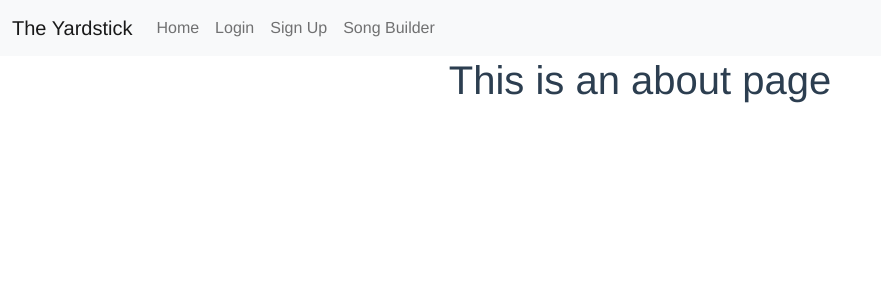
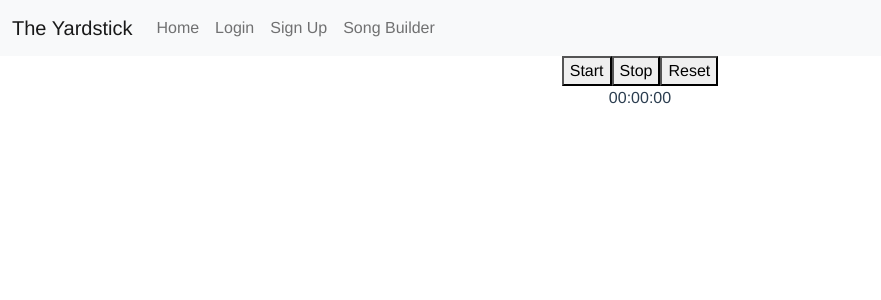
Before and after one commit to cramsel/Final-Capstone-Frontend, a Vue app: page /about in a window 1280 px wide. Shown: the top 300 px of the page, without its empty margins (0-881 px from the left). Built offline with nearby package versions, Linux system fonts and the light colour scheme.

Commit message:
Get to a point where duration can be tracked, but note name cannot

```diff
--- a/src/views/About.vue
+++ b/src/views/About.vue
@@ -1,5 +1,41 @@
+<script>
+export default {
+  name: "App",
+  data() {
+    return {
+      elapsedTime: 0,
+      timer: undefined,
+    };
+  },
+  computed: {
+    formattedElapsedTime() {
+      const date = new Date(null);
+      date.setSeconds(this.elapsedTime / 1000);
+      const utc = date.toUTCString();
+      return utc.substr(utc.indexOf(":") - 2, 8);
+    },
+  },
+  methods: {
+    start() {
+      this.timer = setInterval(() => {
+        this.elapsedTime += 1000;
+      }, 1000);
+    },
+    stop() {
+      clearInterval(this.timer);
+    },
+    reset() {
+      this.elapsedTime = 0;
+    },
+  },
+};
+</script>
+
 <template>
-  <div class="about">
-    <h1>This is an about page</h1>
+  <div id="app">
+    <button @click="start">Start</button>
+    <button @click="stop">Stop</button>
+    <button @click="reset">Reset</button>
+    <p>{{ formattedElapsedTime }}</p>
   </div>
 </template>
--- a/src/views/SoundInterface.vue
+++ b/src/views/SoundInterface.vue
@@ -5,18 +5,51 @@ export default {
   data: function () {
     return {
       sequence: [],
+      holdTime: null,
+      BPM: 60,
+      synth: null,
+      startTime: null,
+      endTime: null,
+      time: "",
+      lastNote: "",
     };
   },
   created: function () {},
   methods: {
-    makeC: function () {
+    // setBPM: function () {},
+    noteDuration: function () {
+      console.log("test");
+    },
+    //this is the stopping point for the night, for some reason this plays an A
+    //instead of a B or a C
+    makeNote: function () {
       console.log("Test");
-      // const synth = new Tone.Synth().toDestination();
-      // this.note = synth.triggerAttackRelease("C4", "8n");
-      this.sequence.push(["C4", "8n"]);
+      const synth = new Tone.Synth().toDestination();
+      synth.triggerAttackRelease(this.lastNote, this.time);
     },
     playLoop: function () {
       console.log("test");
+    },
+    startNote: function (note) {
+      console.log("startNote");
+      // const synth = new Tone.Synth().toDestination();
+      // this.note = synth.triggerRelease(["C4", "8n"]);
+      const synth = new Tone.Synth().toDestination();
+      const now = Tone.now();
+      // trigger the attack immediately
+      synth.triggerAttack(note, now);
+      this.synth = synth;
+      this.startTime = new Date();
+    },
+    stopNote: function (note) {
+      console.log("stopNote");
+      const now = Tone.now();
+      this.synth.triggerRelease(now);
+      this.endTime = new Date();
+      this.time = (this.endTime - this.startTime) / 1000;
+      console.log(this.time);
+      console.log(note);
+      this.sequence.push([this.lastNote, this.time]);
     },
   },
 };
@@ -26,11 +59,21 @@ export default {
   <h2>Sequence</h2>
   {{ sequence }}
   <div>
-    <button v-on:click="makeC()">Test</button>
+    <button v-on:click="makeNote()">Test</button>
   </div>
   <div>
     <button v-on:click="playLoop()">Play</button>
   </div>
+  <div>
+    <button v-on:mousedown="startNote('C4')" v-on:mouseup="stopNote('C4')">C note</button>
+  </div>
+  <div>
+    <button v-on:mousedown="startNote('B4')" v-on:mouseup="stopNote('B4')">B note</button>
+  </div>
+  <div>
+    BPM:
+    <input type="number" v-model="BPM" />
+  </div>
 </template>
 
 <style></style>
```
